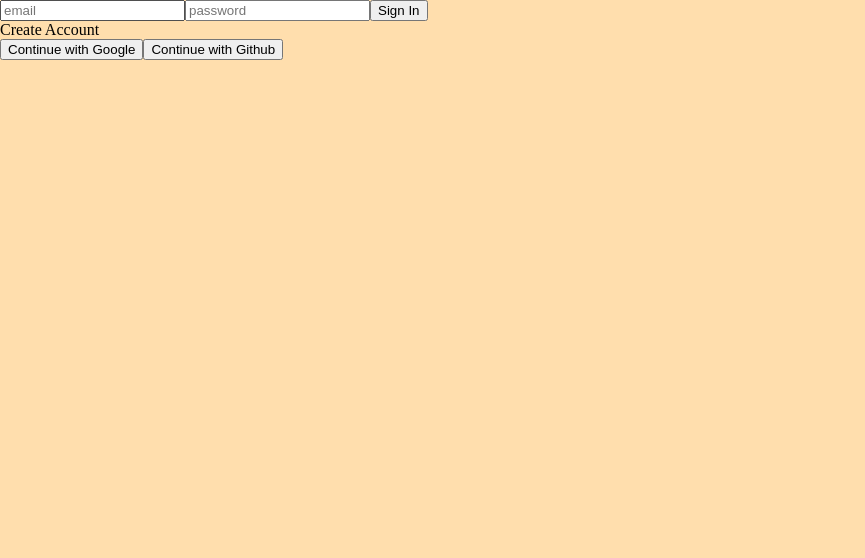
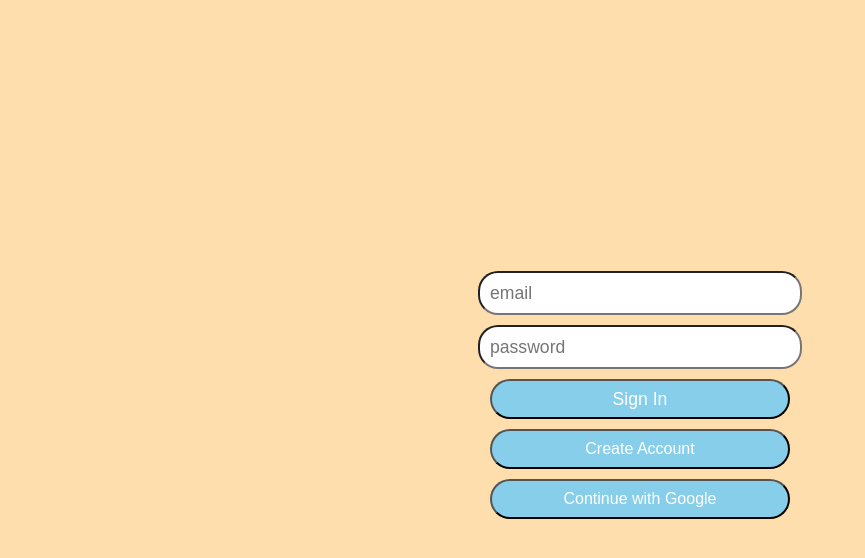
Before and after one commit to taerikor/simple-chat-app, a React (Create React App) app: page / in a window 1280 px wide. Shown: the top 558 px of the page, without its empty margins (0-865 px from the left). Built offline with nearby package versions, Linux system fonts and the light colour scheme; no server answers.

Commit message:
update to auth form

```diff
--- a/src/components/App.tsx
+++ b/src/components/App.tsx
@@ -22,6 +22,11 @@ body {
   margin: 0;
   background-color: navajowhite;
 }
+
+html, body {
+  /* width: 100%;
+  height: 100vh; */
+}
 `;
 
 const App: React.FunctionComponent = () => {
@@ -31,7 +36,6 @@ const App: React.FunctionComponent = () => {
 
   useEffect(() => {
     onAuthStateChanged(authService, (user) => {
-      console.log("is work?");
       if (user) {
         setIsLoggedIn(true);
         getUserDoc(user);
--- a/src/components/AuthForm/index.tsx
+++ b/src/components/AuthForm/index.tsx
@@ -1,46 +1,93 @@
-import React, { useState } from 'react'
-import { createUserWithEmailAndPassword,signInWithEmailAndPassword,UserCredential } from 'firebase/auth'
-import { authService } from '../../firebase'
+import React, { useState } from "react";
+import {
+  createUserWithEmailAndPassword,
+  signInWithEmailAndPassword,
+  UserCredential,
+} from "firebase/auth";
+import { authService } from "../../firebase";
+import styled from "styled-components";
 
 interface AuthFormProps {
-    newAccount: boolean;
-    addUserDoc: (data: UserCredential) => Promise<void>
+  newAccount: boolean;
+  addUserDoc: (data: UserCredential) => Promise<void>;
 }
+const Input = styled.input<{ toggle?: boolean }>`
+  background-color: ${(props) => (props?.toggle ? "skyblue" : "white")};
+  border-radius: 20px;
+  width: 300px;
+  height: 40px;
+  color: ${(props) => (props?.toggle ? "white" : "black")};
+  cursor: ${(props) => (props?.toggle ? "pointer" : "auto")};
+  padding: 0 10px;
+  font-size: 1.1rem;
+  margin-bottom: 10px;
+`;
 
-const AuthForm:React.FunctionComponent<AuthFormProps> = ({newAccount,addUserDoc}) => {
-    const [email, setEmail] = useState('')
-    const [password, setPassword] = useState('')
-    const onChange = (event: React.ChangeEvent<HTMLInputElement>):void => {
-        const value = event.target.value
-        const name = event.target.name
-        if(name === 'email'){
-            setEmail(value)
-        }else if (name === 'password'){
-            setPassword(value)
-        }
+const Form = styled.form`
+  display: flex;
+  flex-direction: column;
+  align-items: center;
+`;
+
+const AuthForm: React.FunctionComponent<AuthFormProps> = ({
+  newAccount,
+  addUserDoc,
+}) => {
+  const [email, setEmail] = useState("");
+  const [password, setPassword] = useState("");
+  const onChange = (event: React.ChangeEvent<HTMLInputElement>): void => {
+    const value = event.target.value;
+    const name = event.target.name;
+    if (name === "email") {
+      setEmail(value);
+    } else if (name === "password") {
+      setPassword(value);
     }
+  };
 
-    const onSubmit = async (event: React.FormEvent) => {
-        event.preventDefault()
-        try{
-            if(newAccount){
-             let data =  await createUserWithEmailAndPassword(authService,email,password)
-            await addUserDoc(data)
-            }else {
-              await signInWithEmailAndPassword(authService,email,password)
-            }
-        }catch(error){
-            console.log(error)
-        }
+  const onSubmit = async (event: React.FormEvent) => {
+    event.preventDefault();
+    try {
+      if (newAccount) {
+        let data = await createUserWithEmailAndPassword(
+          authService,
+          email,
+          password
+        );
+        await addUserDoc(data);
+      } else {
+        await signInWithEmailAndPassword(authService, email, password);
+      }
+    } catch (error) {
+      console.log(error);
     }
+  };
 
-    return (
-        <form onSubmit={onSubmit}>
-        <input name='email' type='email' placeholder='email' value={email} onChange={onChange} required />
-        <input name='password' type='password' placeholder='password' value={password} onChange={onChange} required />
-        <input type='submit' value={newAccount ? 'Create Account' : 'Sign In' } />
-    </form>
-    )
-}
+  return (
+    <Form onSubmit={onSubmit}>
+      <Input
+        name="email"
+        type="email"
+        placeholder="email"
+        value={email}
+        onChange={onChange}
+        required
+      />
+      <Input
+        name="password"
+        type="password"
+        placeholder="password"
+        value={password}
+        onChange={onChange}
+        required
+      />
+      <Input
+        toggle={true}
+        type="submit"
+        value={newAccount ? "Create Account" : "Sign In"}
+      />
+    </Form>
+  );
+};
 
-export default AuthForm
+export default AuthForm;
--- a/src/components/ChatForm/index.tsx
+++ b/src/components/ChatForm/index.tsx
@@ -69,7 +69,7 @@ const ChatForm: React.FunctionComponent<ChatFormProps> = ({
 
     const imgFile = files[0];
     const reader = new FileReader();
-    reader.onloadend = (event) => {
+    reader.onloadend = () => {
       const result = reader.result as string;
       setReaderUrl(result);
     };
--- a/src/components/EditProfile/index.tsx
+++ b/src/components/EditProfile/index.tsx
@@ -66,7 +66,7 @@ const EditProfile: React.FunctionComponent<ProfileProps> = ({
 
     const imgFile = files[0];
     const reader = new FileReader();
-    reader.onloadend = (event) => {
+    reader.onloadend = () => {
       const result = reader.result as string;
       setReaderUrl(result);
     };
--- a/src/routes/Auth.tsx
+++ b/src/routes/Auth.tsx
@@ -9,6 +9,27 @@ import {
 import { authService, dbService } from "../firebase";
 import AuthForm from "../components/AuthForm";
 import { collection, doc, setDoc } from "@firebase/firestore";
+import styled from "styled-components";
+
+const LoginButton = styled.button`
+  background: skyblue;
+  border-radius: 20px;
+  width: 300px;
+  height: 40px;
+  color: white;
+  cursor: pointer;
+  margin-bottom: 10px;
+  font-size: 1rem;
+`;
+
+const Wrapper = styled.div`
+  display: flex;
+  flex-direction: column;
+  align-items: center;
+  justify-content: center;
+  width: 100%;
+  height: 100vh;
+`;
 
 const Auth: React.FunctionComponent = () => {
   const [newAccount, setNewAccount] = useState(false);
@@ -60,20 +81,20 @@ const Auth: React.FunctionComponent = () => {
   };
 
   return (
-    <div>
+    <Wrapper>
       <AuthForm newAccount={newAccount} addUserDoc={addUserDoc} />
-      <span onClick={toggleNewAccount}>
+      <LoginButton onClick={toggleNewAccount}>
         {newAccount ? "Sign In" : "Create Account"}
-      </span>
+      </LoginButton>
       <div>
-        <button name="google" onClick={onSocialClick}>
+        <LoginButton name="google" onClick={onSocialClick}>
           Continue with Google
-        </button>
-        <button name="github" onClick={onSocialClick}>
+        </LoginButton>
+        {/* <button name="github" onClick={onSocialClick}>
           Continue with Github
-        </button>
+        </button> */}
       </div>
-    </div>
+    </Wrapper>
   );
 };
 
```
